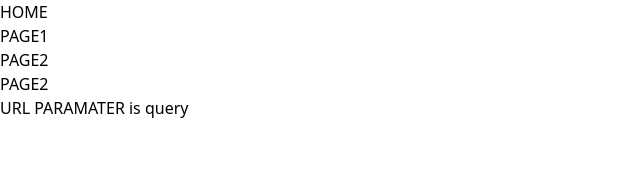
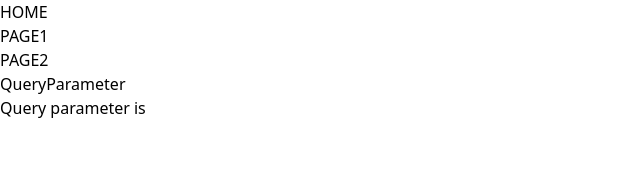
Before and after one commit to yuta925/typescript-, a React (Create React App) app: page /page2/query in a window 1280 px wide. Shown: the top 170 px of the page, without its empty margins (0-640 px from the left). Built offline with nearby package versions, Linux system fonts and the light colour scheme.

Commit message:
クエリパラメータを取得

```diff
--- a/src/App.tsx
+++ b/src/App.tsx
@@ -5,6 +5,7 @@ import { Page2 } from "./pages/Page2";
 import { Page1Detail1 } from "./pages/Page1Detail1";
 import { Page1Detail2 } from "./pages/Page1Detail2";
 import { UrlParameter } from "./components/UrlParameter/UrlParameter";
+import { QueryParameter } from "./components/QueryParameter/QueryParameter";
 
 export const App = () => {
   return (
@@ -25,6 +26,7 @@ export const App = () => {
         <Route path="/page2">
           <Route index={true} element={<Page2 />} />
           <Route path=":id" element={<UrlParameter />} />
+          <Route path="/page2/query" element={<QueryParameter />} />
         </Route>
       </Routes>
     </>
--- /dev/null
+++ b/src/components/QueryParameter/QueryParameter.tsx
@@ -0,0 +1,12 @@
+import { useSearchParams } from "react-router-dom";
+
+export const QueryParameter = () => {
+  const [searchParams, setSearchParams] = useSearchParams();
+  const name = searchParams.get("name");
+  return (
+    <div>
+      <h1>QueryParameter</h1>
+      <p>Query parameter is {name}</p>
+    </div>
+  );
+};
--- a/src/pages/Page2.tsx
+++ b/src/pages/Page2.tsx
@@ -4,7 +4,9 @@ export const Page2 = () => {
   return (
     <div>
       <h1>PAGE2</h1>
-      <Link to="/page2/100">URL Parameter</Link>
+      <Link to="/page2/100">UrlParameter</Link>
+      <br />
+      <Link to="/page2/query?name=hello">QueryParameter</Link>
     </div>
   );
 };
```
